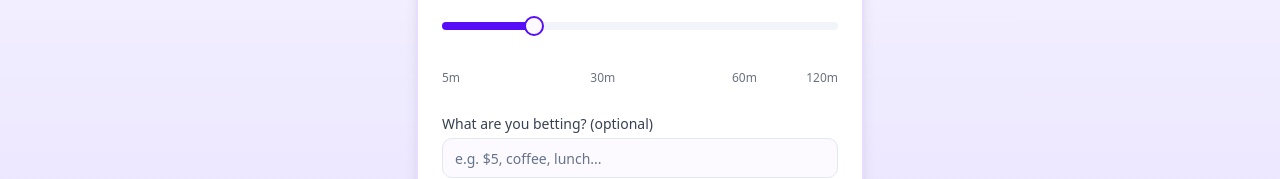
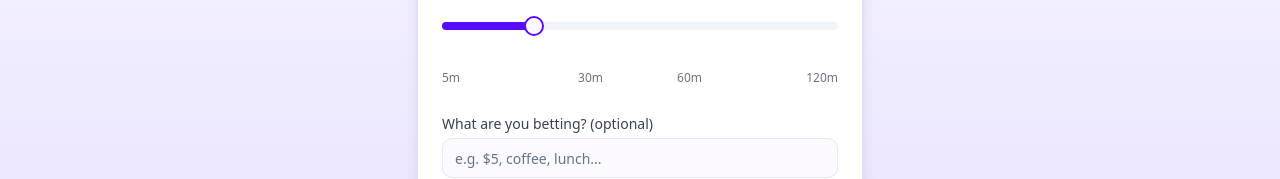
Before and after one commit to takitani-felipe/no-phone-zone-duel, a React (Vite) app: page / in a window 1280 px wide. Shown: the part 428-607 px from the top of the page. Built offline with nearby package versions, Linux system fonts and the light colour scheme.

Commit message:
Fix time selector distribution
Adjust the distribution of time options in the time selector.

```diff
--- a/src/components/TimeSelector.tsx
+++ b/src/components/TimeSelector.tsx
@@ -30,11 +30,11 @@ const TimeSelector: React.FC<TimeSelectorProps> = ({ value, onChange }) => {
         className="py-4"
       />
 
-      <div className="flex justify-between text-xs text-gray-500">
-        <span className="ml-0">5m</span>
-        <span className="ml-[calc(21.7%-5px)]">30m</span>
-        <span className="ml-[calc(18.3%-5px)]">60m</span>
-        <span className="mr-0">120m</span>
+      <div className="grid grid-cols-4 text-xs text-gray-500">
+        <span className="text-left">5m</span>
+        <span className="text-center">30m</span>
+        <span className="text-center">60m</span>
+        <span className="text-right">120m</span>
       </div>
     </div>
   );
```
